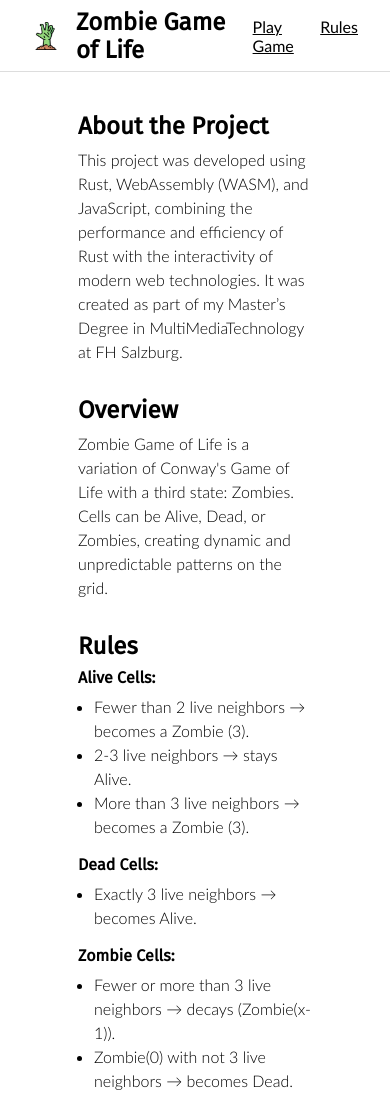
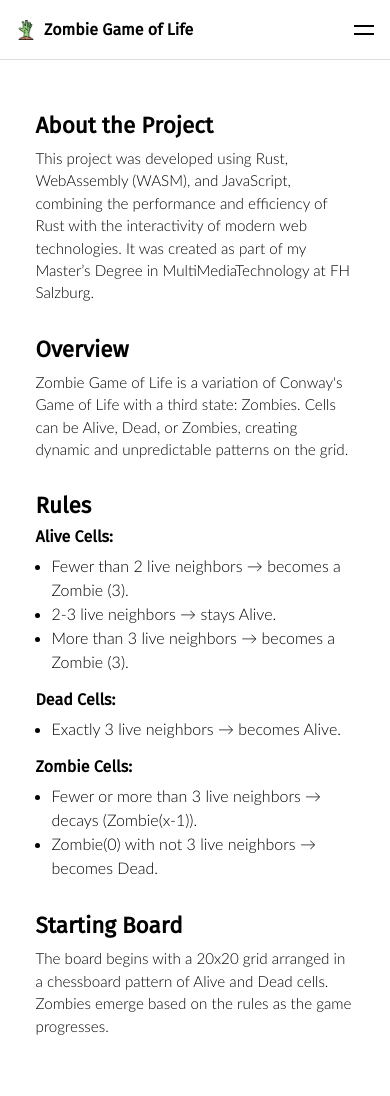
Before and after one commit to jonnygoespro/game-of-life-rust, a website built with Vite: page frontend/src/rules.html in a window 390 px wide. Shown: the top 1096 px of the page. Built offline with nearby package versions, Linux system fonts and the light colour scheme.

Commit message:
feat: made frontend more responsive

```diff
--- /dev/null
+++ b/frontend/src/burger-menu.js
@@ -0,0 +1,10 @@
+document.addEventListener('DOMContentLoaded', () => {
+    const burger = document.querySelector('.burger');
+    const nav = document.querySelector('nav');
+
+    burger.addEventListener('click', () => {
+        burger.classList.toggle('active');
+        nav.classList.toggle('active');
+        document.body.classList.toggle('menu-open');
+    });
+});
--- a/frontend/src/rules-styles.css
+++ b/frontend/src/rules-styles.css
@@ -113,3 +113,137 @@ main {
         }
     }
 }
+
+@media screen and (max-width: 768px) {
+    header {
+        padding-inline: 1rem;
+
+        #logo-container {
+            h1 {
+                font-size: 1.2rem;
+            }
+
+            img {
+                width: 24px;
+                height: 24px;
+            }
+        }
+
+        & nav {
+            gap: 0.5rem;
+        }
+    }
+
+    main {
+        width: 90%;
+        padding-inline: 1rem;
+
+        & h1 {
+            font-size: 2rem;
+        }
+    }
+}
+
+@media screen and (max-width: 480px) {
+    header {
+        height: 60px;
+
+        #logo-container {
+            gap: 0.5rem;
+
+            h1 {
+                font-size: 1rem;
+            }
+
+            img {
+                width: 20px;
+                height: 20px;
+            }
+        }
+
+        & nav {
+            gap: 0.5rem;
+
+            & a {
+                font-size: 0.9rem;
+            }
+        }
+    }
+
+    main {
+        & h1 {
+            font-size: 1.8rem;
+        }
+
+        & h2 {
+            font-size: 1.4rem;
+        }
+
+        & p, & li {
+            font-size: 0.95rem;
+            line-height: 1.4rem;
+        }
+    }
+}
+
+.burger {
+    display: none;
+    flex-direction: column;
+    justify-content: space-between;
+    width: 20px;
+    height: 10px;
+    cursor: pointer;
+    z-index: 1001;
+    position: relative;
+}
+
+.burger span {
+    display: block;
+    width: 100%;
+    height: 2px;
+    background-color: #000;
+    transition: all 0.3s ease-in-out;
+}
+
+@media screen and (max-width: 768px) {
+    body.menu-open {
+        overflow: hidden;
+    }
+
+    .burger {
+        display: flex;
+    }
+
+    .burger.active span:nth-child(1) {
+        transform: translateY(4px) rotate(45deg);
+    }
+
+    .burger.active span:nth-child(2) {
+        transform: translateY(-4px) rotate(-45deg);
+    }
+
+    header nav {
+        position: fixed;
+        top: 0;
+        left: 0;
+        width: 100%;
+        height: 100vh;
+        background-color: white;
+        flex-direction: column;
+        align-items: center;
+        justify-content: center;
+        transition: all 0.3s ease-in-out;
+        transform: translateX(100%);
+        z-index: 1000;
+
+        & a {
+            font-size: 1.5rem;
+            padding: 1.5rem;
+            font-weight: 500;
+        }
+    }
+
+    header nav.active {
+        transform: translateX(0);
+    }
+}
--- a/frontend/src/rules.html
+++ b/frontend/src/rules.html
@@ -12,6 +12,10 @@
     <div id="logo-container">
         <img src="favicon.ico" alt="Zombie Game of Life Logo">
         <h1>Zombie Game of Life</h1>
+    </div>
+    <div class="burger">
+        <span></span>
+        <span></span>
     </div>
     <nav>
         <a href="index.html">Play Game</a>
@@ -59,5 +63,6 @@
         </p>
     </section>
 </main>
+<script type="module" src="burger-menu.js"></script>
 </body>
 </html>
--- a/frontend/src/style.css
+++ b/frontend/src/style.css
@@ -222,3 +222,124 @@ header {
         -moz-appearance: textfield;
     }
 }
+
+@media screen and (max-width: 768px) {
+    header {
+        padding-inline: 1rem;
+
+        #logo-container {
+            h1 {
+                font-size: 1.2rem;
+            }
+
+            img {
+                width: 24px;
+                height: 24px;
+            }
+        }
+
+        & nav {
+            gap: 0.5rem;
+        }
+    }
+
+    #config-form {
+        width: 90%;
+        padding-inline: 1rem;
+    }
+}
+
+@media screen and (max-width: 480px) {
+    header {
+        height: 60px;
+
+        #logo-container {
+            gap: 0.5rem;
+
+            h1 {
+                font-size: 1rem;
+            }
+
+            img {
+                width: 20px;
+                height: 20px;
+            }
+        }
+
+        & nav {
+            gap: 0.5rem;
+
+            & a {
+                font-size: 0.9rem;
+            }
+        }
+    }
+
+    #config-form {
+        & h1 {
+            font-size: 1.8rem;
+        }
+    }
+}
+
+.burger {
+    display: none;
+    flex-direction: column;
+    justify-content: space-between;
+    width: 20px;
+    height: 10px;
+    cursor: pointer;
+    z-index: 1001;
+    position: relative;
+}
+
+.burger span {
+    display: block;
+    width: 100%;
+    height: 2px;
+    background-color: #000;
+    transition: all 0.3s ease-in-out;
+}
+
+@media screen and (max-width: 768px) {
+    body.menu-open {
+        overflow: hidden;
+    }
+
+    .burger {
+        display: flex;
+    }
+
+    .burger.active span:nth-child(1) {
+        transform: translateY(4px) rotate(45deg);
+    }
+
+    .burger.active span:nth-child(2) {
+        transform: translateY(-4px) rotate(-45deg);
+    }
+
+    header nav {
+        position: fixed;
+        top: 0;
+        left: 0;
+        width: 100%;
+        height: 100vh;
+        background-color: white;
+        flex-direction: column;
+        align-items: center;
+        justify-content: center;
+        transition: all 0.3s ease-in-out;
+        transform: translateX(100%);
+        z-index: 1000;
+
+        & a {
+            font-size: 1.5rem;
+            padding: 1.5rem;
+            font-weight: 500;
+        }
+    }
+
+    header nav.active {
+        transform: translateX(0);
+    }
+}
--- a/frontend/vite.config.js
+++ b/frontend/vite.config.js
@@ -7,6 +7,7 @@ export default {
       input: {
         main: "./src/index.html",
         rules: "./src/rules.html",
+        burger: "./src/burger-menu.js",
       },
     },
   },
```
Also changed, not shown: frontend/src/index.html (+5 -0 lines).
